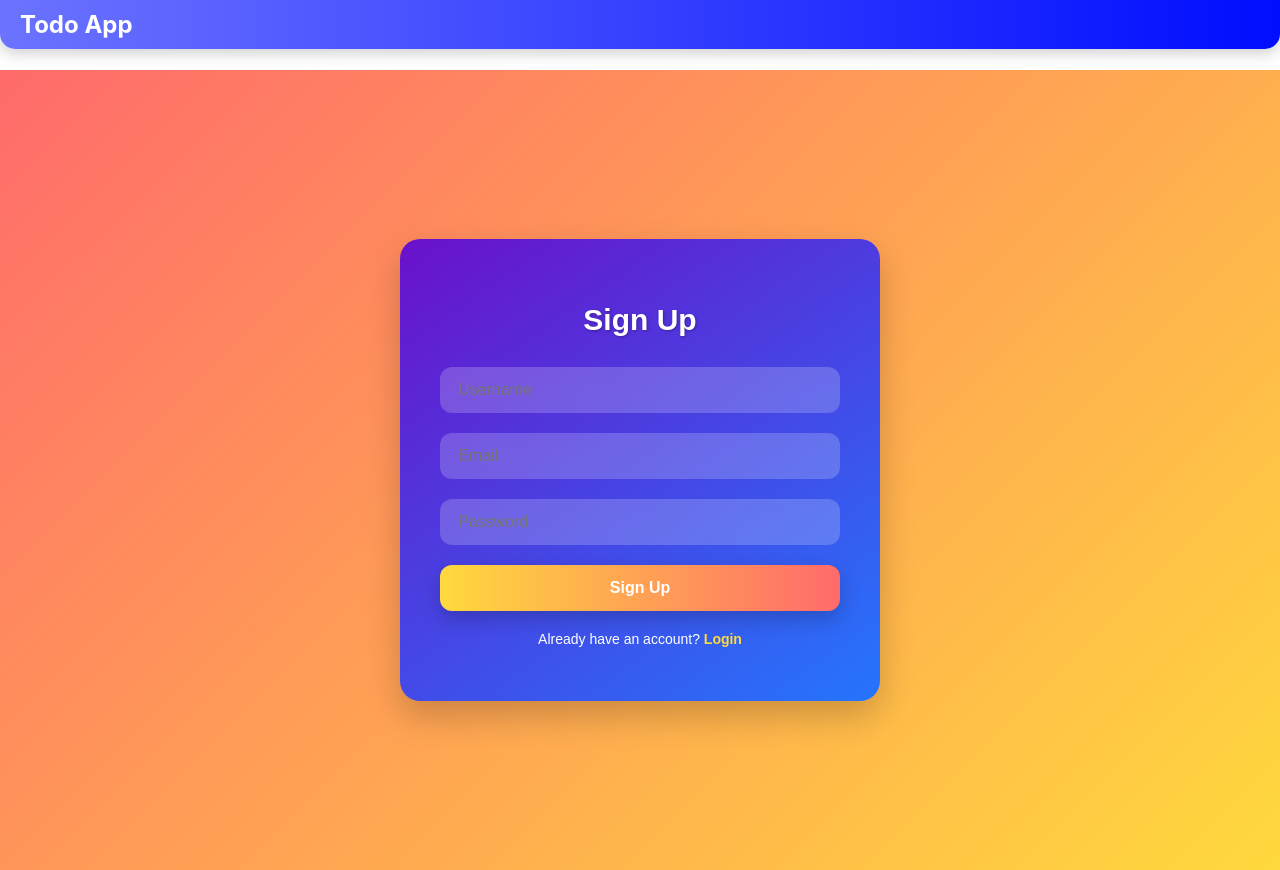
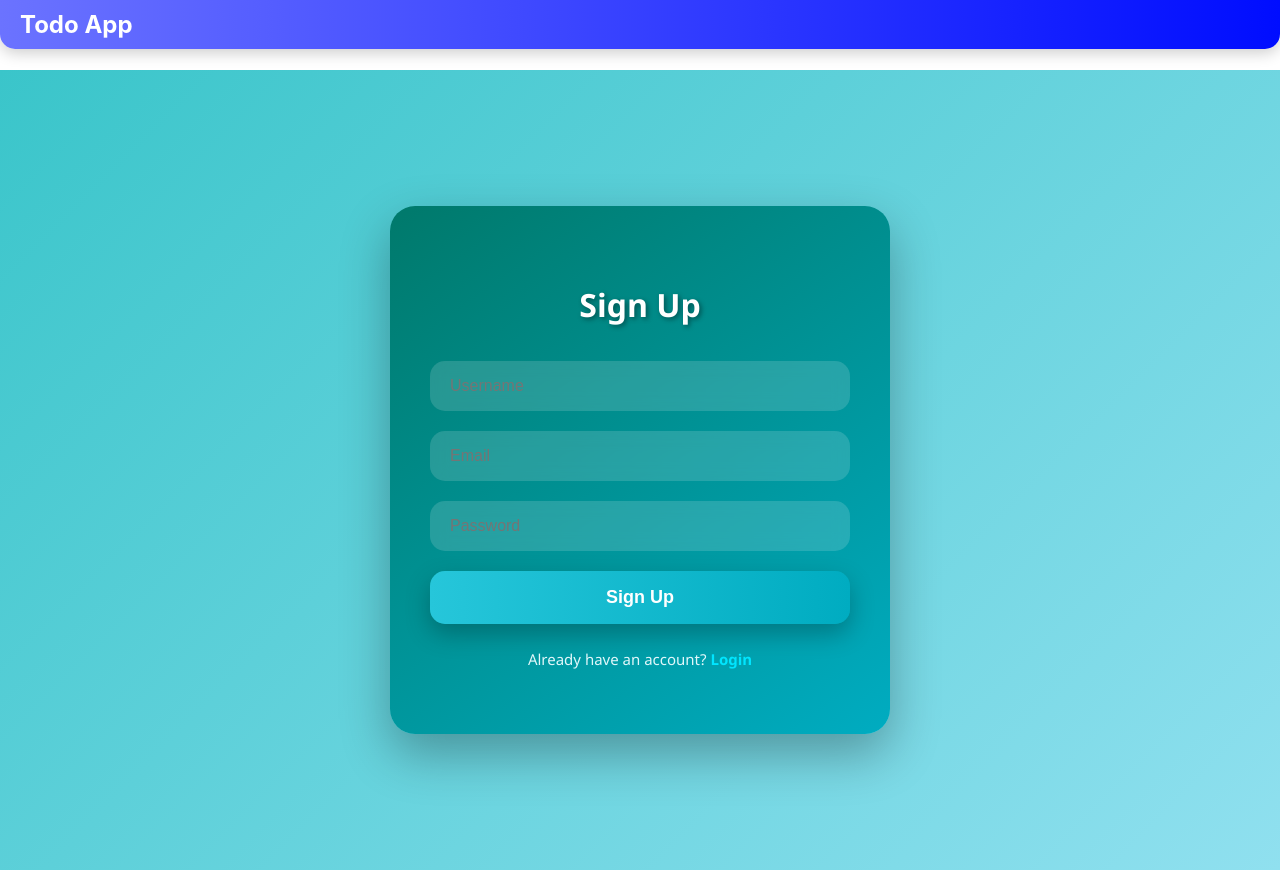
Before and after one commit to sahilsolanki11/todo-frontend, a React (Create React App) app: page /signup in a window 1280 px wide. Built offline with nearby package versions, Linux system fonts and the light colour scheme.

Commit message:
Refactor Signup component styles and comments

```diff
--- a/src/components/Signup.jsx
+++ b/src/components/Signup.jsx
@@ -8,7 +8,7 @@ const Signup = () => {
   const [password, setPassword] = useState('');
   const navigate = useNavigate();
 
-  // ✅ Redirect if already logged in
+  // Redirect if already logged in
   useEffect(() => {
     const token = localStorage.getItem('token');
     if (token) {
@@ -21,7 +21,6 @@ const Signup = () => {
     try {
       const API_URL = process.env.REACT_APP_API_URL;
       await axios.post(`${API_URL}/api/auth/signup`, { username, email, password });
-
       alert('Signup successful! Please login.');
       navigate('/login', { replace: true });
     } catch (err) {
@@ -36,25 +35,26 @@ const Signup = () => {
       justifyContent: 'center',
       alignItems: 'center',
       minHeight: '100vh',
-      background: 'linear-gradient(135deg, #FF6B6B 0%, #FFD93D 100%)',
-      fontFamily: 'Arial, sans-serif',
+      background: 'linear-gradient(135deg, #3ac5ca 0%, #90e0ef 100%)',
+      fontFamily: "'Segoe UI', Tahoma, Geneva, Verdana, sans-serif",
       padding: '0 16px',
     }}>
       <div style={{
-        background: 'linear-gradient(145deg, #6A11CB 0%, #2575FC 100%)',
-        padding: '40px',
-        borderRadius: '20px',
-        boxShadow: '0 15px 35px rgba(0,0,0,0.2)',
+        background: 'linear-gradient(145deg, #00796B 0%, #00ACC1 100%)',
+        padding: '50px 40px',
+        borderRadius: '25px',
+        boxShadow: '0 20px 50px rgba(0,0,0,0.3)',
         width: '100%',
-        maxWidth: '400px',
+        maxWidth: '420px',
         color: '#fff',
+        transition: 'all 0.3s ease',
       }}>
         <h2 style={{
           textAlign: 'center',
-          marginBottom: '30px',
-          fontSize: '30px',
+          marginBottom: '35px',
+          fontSize: '32px',
           fontWeight: '700',
-          textShadow: '1px 1px 3px rgba(0,0,0,0.3)',
+          textShadow: '2px 2px 5px rgba(0,0,0,0.4)',
         }}>Sign Up</h2>
 
         <form onSubmit={handleSignup} style={{ display: 'flex', flexDirection: 'column', gap: '20px' }}>
@@ -65,15 +65,18 @@ const Signup = () => {
             onChange={(e) => setUsername(e.target.value)}
             required
             style={{
-              padding: '14px 18px',
-              borderRadius: '12px',
+              padding: '16px 20px',
+              borderRadius: '15px',
               border: 'none',
               fontSize: '16px',
               outline: 'none',
-              background: 'rgba(255,255,255,0.2)',
+              background: 'rgba(255,255,255,0.15)',
               color: '#fff',
-              backdropFilter: 'blur(5px)',
+              backdropFilter: 'blur(8px)',
+              transition: 'all 0.3s ease',
             }}
+            onFocus={(e) => e.target.style.background = 'rgba(255,255,255,0.25)'}
+            onBlur={(e) => e.target.style.background = 'rgba(255,255,255,0.15)'}
           />
 
           <input
@@ -83,15 +86,18 @@ const Signup = () => {
             onChange={(e) => setEmail(e.target.value)}
             required
             style={{
-              padding: '14px 18px',
-              borderRadius: '12px',
+              padding: '16px 20px',
+              borderRadius: '15px',
               border: 'none',
               fontSize: '16px',
               outline: 'none',
-              background: 'rgba(255,255,255,0.2)',
+              background: 'rgba(255,255,255,0.15)',
               color: '#fff',
-              backdropFilter: 'blur(5px)',
+              backdropFilter: 'blur(8px)',
+              transition: 'all 0.3s ease',
             }}
+            onFocus={(e) => e.target.style.background = 'rgba(255,255,255,0.25)'}
+            onBlur={(e) => e.target.style.background = 'rgba(255,255,255,0.15)'}
           />
 
           <input
@@ -101,29 +107,32 @@ const Signup = () => {
             onChange={(e) => setPassword(e.target.value)}
             required
             style={{
-              padding: '14px 18px',
-              borderRadius: '12px',
+              padding: '16px 20px',
+              borderRadius: '15px',
               border: 'none',
               fontSize: '16px',
               outline: 'none',
-              background: 'rgba(255,255,255,0.2)',
+              background: 'rgba(255,255,255,0.15)',
               color: '#fff',
-              backdropFilter: 'blur(5px)',
+              backdropFilter: 'blur(8px)',
+              transition: 'all 0.3s ease',
             }}
+            onFocus={(e) => e.target.style.background = 'rgba(255,255,255,0.25)'}
+            onBlur={(e) => e.target.style.background = 'rgba(255,255,255,0.15)'}
           />
 
           <button
             type="submit"
             style={{
-              padding: '14px 18px',
-              borderRadius: '12px',
+              padding: '16px 20px',
+              borderRadius: '15px',
               border: 'none',
-              background: 'linear-gradient(90deg, #FFD93D 0%, #FF6B6B 100%)',
+              background: 'linear-gradient(90deg, #26C6DA 0%, #00ACC1 100%)',
               color: '#fff',
-              fontSize: '16px',
-              fontWeight: 'bold',
+              fontSize: '18px',
+              fontWeight: '700',
               cursor: 'pointer',
-              boxShadow: '0 8px 20px rgba(0,0,0,0.2)',
+              boxShadow: '0 10px 25px rgba(0,0,0,0.25)',
               transition: 'all 0.3s ease',
             }}
             onMouseEnter={(e) => e.target.style.transform = 'scale(1.05)'}
@@ -133,8 +142,8 @@ const Signup = () => {
           </button>
         </form>
 
-        <p style={{ textAlign: 'center', marginTop: '20px', fontSize: '14px', color: '#fff' }}>
-          Already have an account? <Link to="/login" style={{ color: '#FFD93D', fontWeight: 'bold', textDecoration: 'none' }}>Login</Link>
+        <p style={{ textAlign: 'center', marginTop: '25px', fontSize: '15px', color: '#e0f7fa' }}>
+          Already have an account? <Link to="/login" style={{ color: '#00E5FF', fontWeight: '700', textDecoration: 'none' }}>Login</Link>
         </p>
       </div>
     </div>
```
